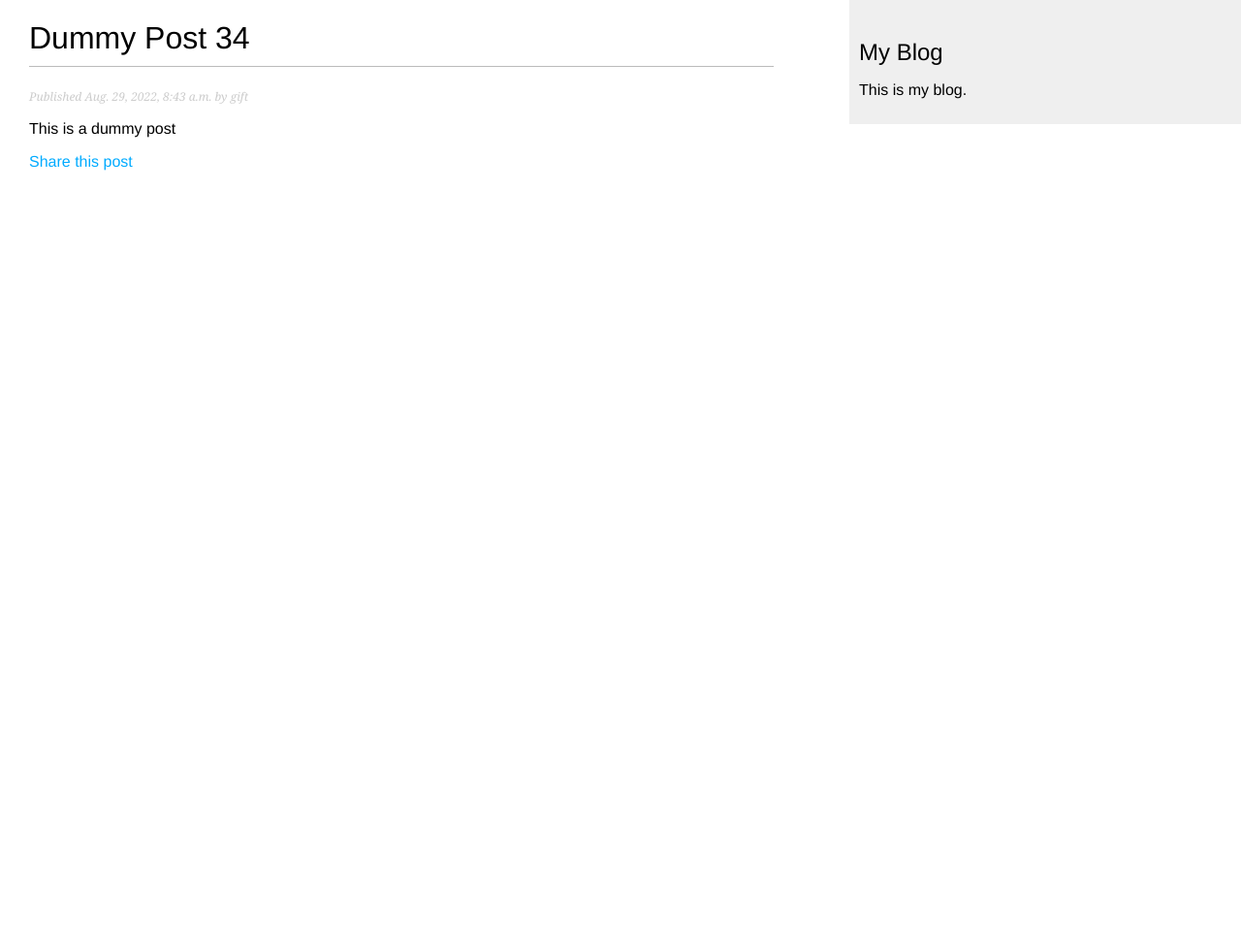
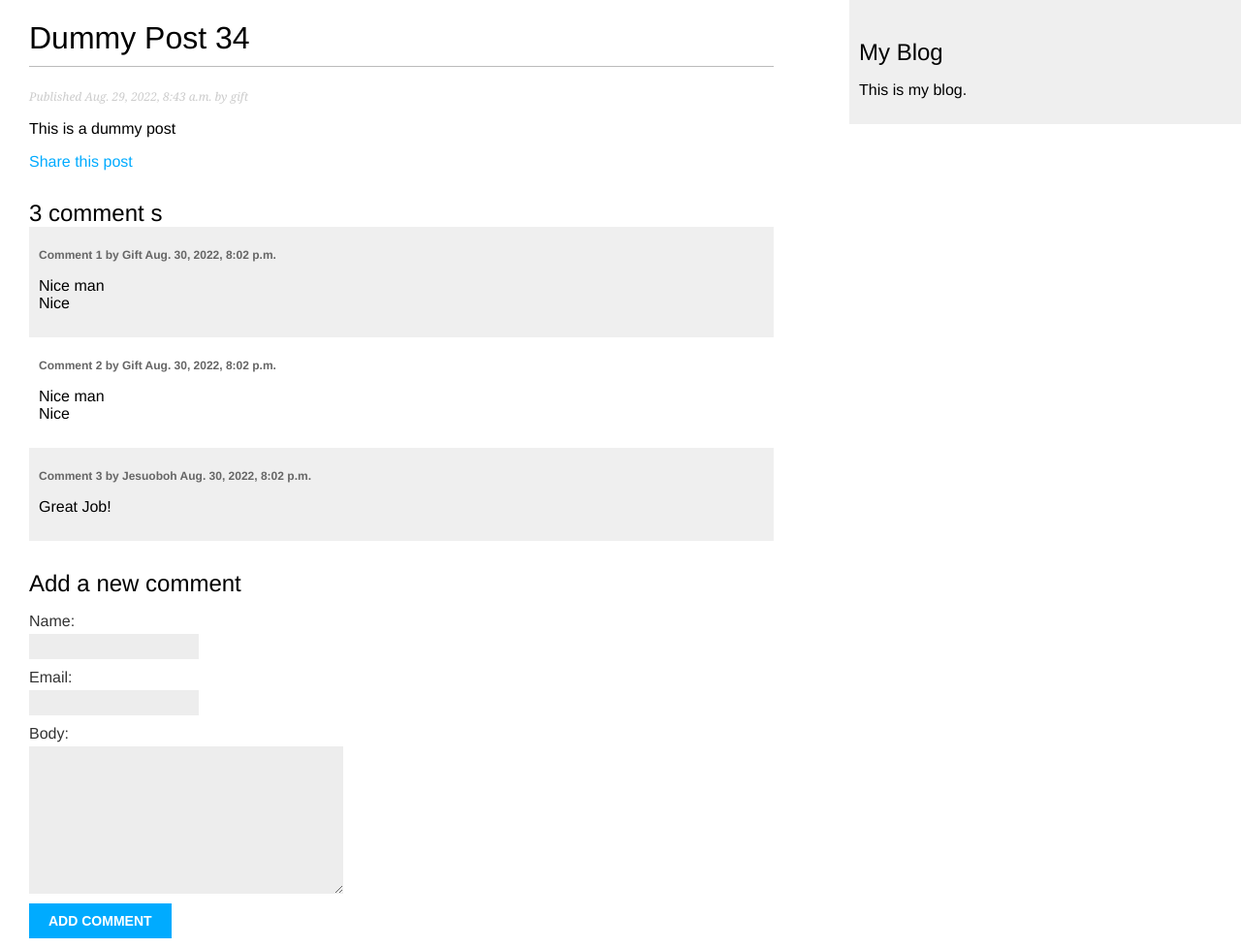
Before and after one commit to Gift-py/blog, a Django app: a page that uses blog_app_1/templates/blog/post/detail.html in a window 1280 px wide. Shown: the whole page at 97% size. Before the commit the page ends 176 px from the top, so only its background shows below. Run offline with Django 4.2, Linux system fonts and the light colour scheme; data comes from the database, SQL or seed files in the repository; both versions use the stored data as it was after the commit.

Commit message:
Yup that's basically it for commenting

```diff
--- a/blog_app_1/forms.py
+++ b/blog_app_1/forms.py
@@ -1,7 +1,13 @@
 from django import forms
+from .models import Comments
 
 class EmailPostForm(forms.Form):
     name = forms.CharField(max_length=25)
     email = forms.EmailField()
     to = forms.EmailField()
     comments = forms.CharField(required=False, widget=forms.Textarea)
+
+class CommentForm(forms.ModelForm):
+    class Meta:
+        model = Comments
+        fields = ('name', 'email', 'body')
--- a/blog_app_1/models.py
+++ b/blog_app_1/models.py
@@ -41,7 +41,7 @@ class Post(models.Model):
 
 #building the comments system
 class Comments(models.Model):
-    post = models.ForeignKey(Post, on_delete=models.CASCADE, related_name='commets')
+    post = models.ForeignKey(Post, on_delete=models.CASCADE, related_name='comments')
     name = models.CharField(max_length=80)
     email = models.EmailField()
     body = models.TextField()
--- a/blog_app_1/templates/blog/post/detail.html
+++ b/blog_app_1/templates/blog/post/detail.html
@@ -9,4 +9,30 @@
     <p>
         <a href="{% url 'blog:post_share' post.id %}">Share this post</a>
     </p>
+    {% with comments.count as total_comments %}
+        <h2>
+            {{ total_comments }} comment {{ total_comments|pluralize }}
+        </h2>
+    {% endwith %}
+    {% for comment in comments %}
+        <div class="comment">
+            <p class="info">
+                Comment {{ forloop.counter }} by {{ comment.name }}
+                {{ comment.created }}
+            </p>
+            {{ comment.body|linebreaks }}
+        </div>
+    {% empty %}
+        <p>There are no comments yet.</p>
+    {% endfor %}
+    {% if new_comment %}
+        <h2>Your comment has been added.</h2>
+    {% else %}
+        <h2>Add a new comment</h2>
+        <form method="post">
+            {{ comment_form.as_p }}
+            {% csrf_token %}
+            <p><input type="submit" value="Add comment"></p>
+        </form>
+    {% endif %}
 {% endblock %}
--- a/blog_app_1/views.py
+++ b/blog_app_1/views.py
@@ -5,8 +5,8 @@ from django.contrib.auth.models import User
 from django.views.generic import ListView
 from django.core.mail import send_mail
 
-from .models import Post
-from .forms import EmailPostForm
+from .models import Post, Comments
+from .forms import EmailPostForm, CommentForm
 
 
 # def post_list(request):
@@ -32,7 +32,22 @@ class PostListView(ListView):
 
 def post_detail(request, year, month, day, post):
     post = get_object_or_404(Post, slug=post, status='published', publish__year=year, publish__month=month, publish__day=day)
-    return render(request, 'blog/post/detail.html', {'post':post})
+
+    #list active comments in this post
+    comments = post.comments.filter(active=True)
+    new_comment = None
+
+    if request.method == 'POST':
+        #if a comment was posted,
+        comment_form = CommentForm(data=request.POST)
+        if comment_form.is_valid():
+            new_comment = comment_form.save(commit=False)   #comment created but it's not saved to the DB yet
+            new_comment.post = post                                             #assign current post to comment first before saving
+            new_comment.save()
+    else:
+        comment_form = CommentForm()
+    return render(request, 'blog/post/detail.html', {'post':post, 'comments':comments, 'new_comment':new_comment, 'comment_form':comment_form})
+
 
 def post_share(request, post_id):
     #retrieve post by id
```
Also changed, not shown: blog_app_1/migrations/0004_alter_comments_post.py (added), db.sqlite3.
